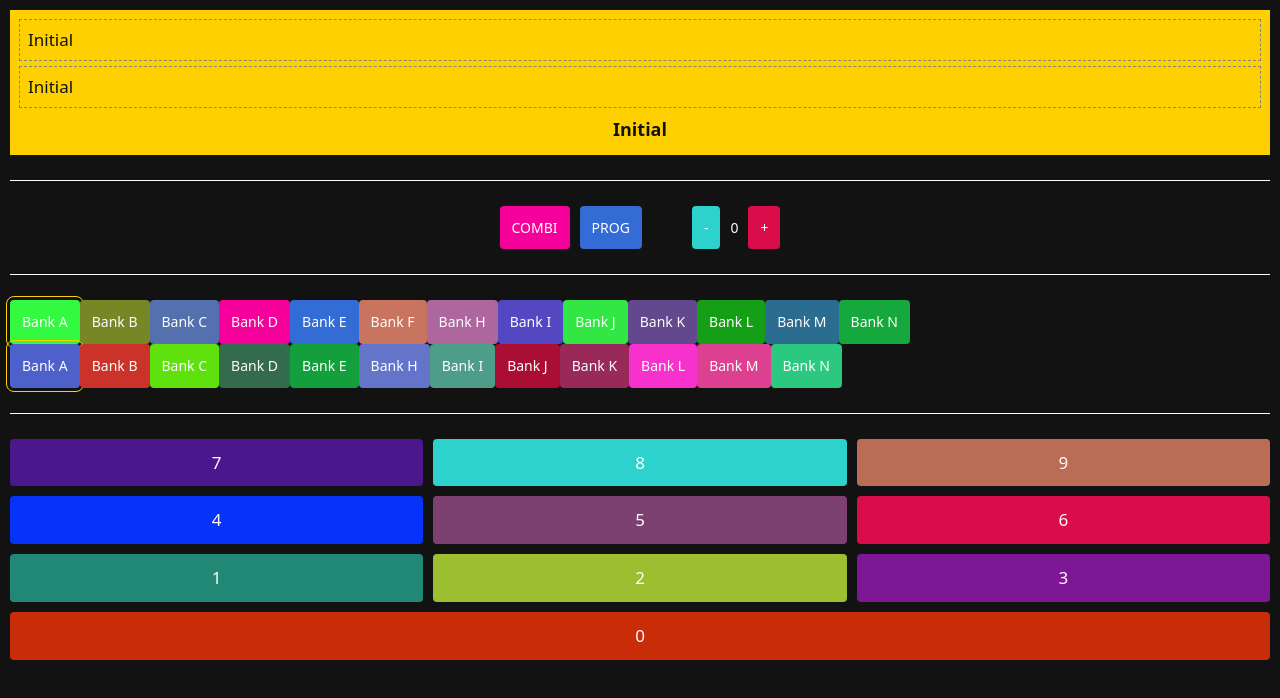
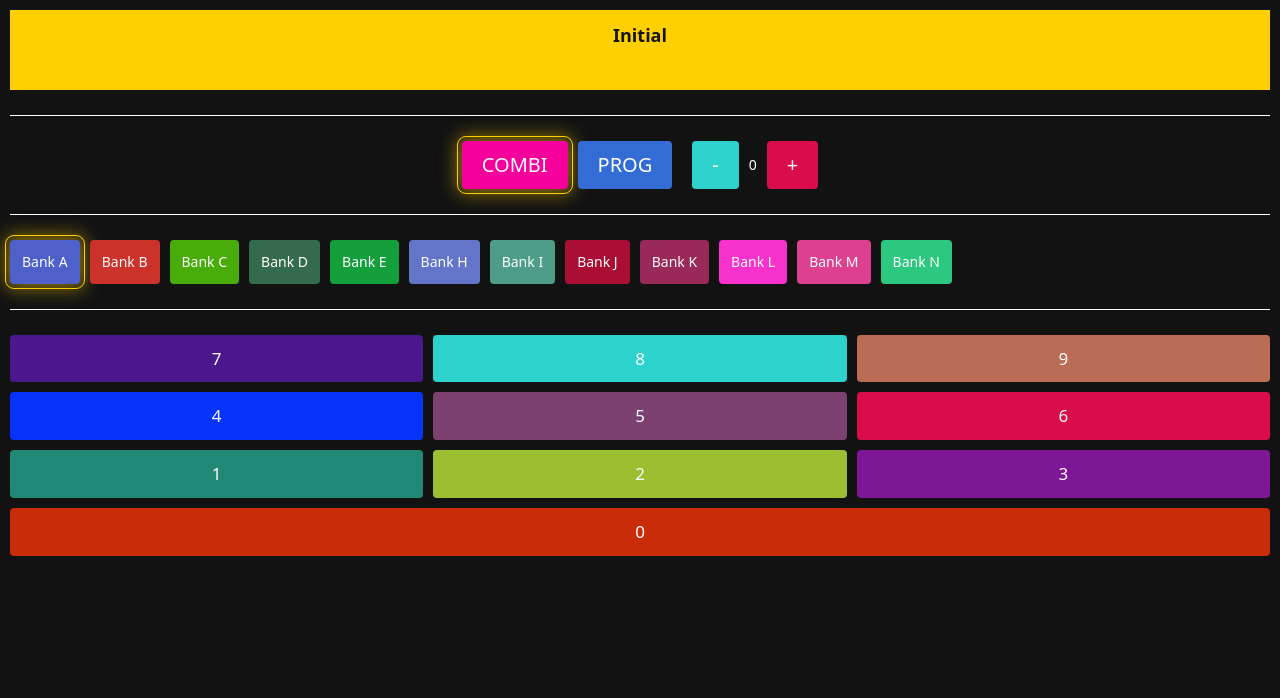
Before and after one commit to K01wfd/TR_EXTREME_MIDI_CONTROLLER, a plain HTML site: page index.html in a window 1280 px wide. Both pictures are taken after a click on the button "COMBI". Drawn offline with Linux system fonts and the light colour scheme.

Commit message:
modes and banks finished locally

```diff
--- a/data/data.js
+++ b/data/data.js
@@ -13,17 +13,17 @@ const TRITON_CHANGE_MESSAGES = {
 };
 
 const TRITON_MODES_TO_NUMBERS = {
-  progModeNumber: 2,
-  combiModeNumber: 0,
-  globalModeNumber: 7,
+  program: 2,
+  combination: 0,
+  global: 7,
 };
 const TRITON_NUMBER_TO_MODES = {
-  0: 'Combination',
-  2: 'Program',
-  7: 'Global',
+  0: 'combination',
+  2: 'program',
+  7: 'global',
 };
 
-const BANKS_MESSAGES = {
+const TRITON_BANKS_MESSAGES = {
   0: {
     A: { msb: 0x3f, lsb: 0x00 },
     B: { msb: 0x3f, lsb: 0x01 },
@@ -38,7 +38,7 @@ const BANKS_MESSAGES = {
     M: { msb: 0x3f, lsb: 0x0d },
     N: { msb: 0x3f, lsb: 0x0e },
   },
-  1: {
+  2: {
     A: { msb: 0x3f, lsb: 0x00 },
     B: { msb: 0x3f, lsb: 0x01 },
     C: { msb: 0x3f, lsb: 0x02 },
@@ -55,7 +55,7 @@ const BANKS_MESSAGES = {
   },
 };
 
-const BANKS_NUMBERS_TO_LABEL = {
+const TRITON_BANKS_NUMBERS_TO_LABEL = {
   0: 'A',
   1: 'B',
   2: 'C',
@@ -70,7 +70,7 @@ const BANKS_NUMBERS_TO_LABEL = {
   13: 'M',
   14: 'N',
 };
-const BANKS_LABELS_TO_NUMBERS = {
+const TRITON_BANKS_LABELS_TO_NUMBERS = {
   A: 0,
   B: 1,
   C: 2,
--- a/index.html
+++ b/index.html
@@ -10,8 +10,6 @@
     <div class="app">
       <div class="screen">
         <div class="outputs">
-          <div id="output-mode">Initial</div>
-          <div id="output-bank">Initial</div>
           <div id="output-patch-name">Initial</div>
         </div>
       </div>
@@ -23,219 +21,83 @@
             id="change-mode-combi"
             data-id="change-mode-btn"
             style="background-color: rgb(245, 0, 155)"
+            value="combination"
+            ,
           >
             COMBI
           </button>
           <button
             id="change-mode-prog"
-            data-id="change-mode-btn "
+            data-id="change-mode-btn"
             style="background-color: rgb(52, 108, 213)"
+            value="program"
           >
             PROG
           </button>
         </div>
         <div class="transpose">
-          <button
-            id="transpose-"
-            data-id="transpose-btn"
-            style="background-color: rgb(45, 210, 205)"
-          >
-            -
-          </button>
+          <button id="transpose-" data-id="transpose-btn" style="background-color: rgb(45, 210, 205)">-</button>
           <div id="transpose-value">0</div>
-          <button
-            id="transpose+"
-            data-id="transpose-btn"
-            style="background-color: rgb(217, 13, 74)"
-          >
-            +
-          </button>
+          <button id="transpose+" data-id="transpose-btn" style="background-color: rgb(217, 13, 74)">+</button>
         </div>
       </div>
       <!--  -->
       <div class="devider"></div>
       <!--  -->
       <div class="banks">
-        <div class="prog-banks">
-          <button
-            data-index="0"
-            data-label="A"
-            data-id="program-bank-btn"
-            class="btn-active"
-            style="background-color: rgb(52, 249, 65)"
-          >
+        <div class="combi-banks">
+          <button data-index="0" data-label="A" data-id="combination-bank-btn" style="background-color: rgb(78, 97, 202)">
             Bank A</button
-          ><button
-            data-index="1"
-            data-label="B"
-            data-id="program-bank-btn"
-            style="background-color: rgb(119, 135, 38)"
-          >
+          ><button data-index="1" data-label="B" data-id="combination-bank-btn" style="background-color: rgb(203, 50, 42)">
             Bank B</button
-          ><button
-            data-index="2"
-            data-label="C"
-            data-id="program-bank-btn"
-            style="background-color: rgb(85, 112, 175)"
-          >
+          ><button data-index="2" data-label="C" data-id="combination-bank-btn" style="background-color: rgb(72, 172, 10)">
             Bank C</button
-          ><button
-            data-index="3"
-            data-label="D"
-            data-id="program-bank-btn"
-            style="background-color: rgb(245, 0, 155)"
-          >
+          ><button data-index="3" data-label="D" data-id="combination-bank-btn" style="background-color: rgb(51, 107, 76)">
             Bank D</button
-          ><button
-            data-index="4"
-            data-label="E"
-            data-id="program-bank-btn"
-            style="background-color: rgb(52, 108, 213)"
-          >
+          ><button data-index="4" data-label="E" data-id="combination-bank-btn" style="background-color: rgb(20, 159, 61)">
             Bank E</button
-          ><button
-            data-index="5"
-            data-label="F"
-            data-id="program-bank-btn"
-            style="background-color: rgb(201, 116, 94)"
-          >
-            Bank F</button
-          ><button
-            data-index="8"
-            data-label="H"
-            data-id="program-bank-btn"
-            style="background-color: rgb(173, 103, 158)"
-          >
+          ><button data-index="8" data-label="H" data-id="combination-bank-btn" style="background-color: rgb(100, 117, 201)">
             Bank H</button
-          ><button
-            data-index="9"
-            data-label="I"
-            data-id="program-bank-btn"
-            style="background-color: rgb(84, 71, 194)"
-          >
+          ><button data-index="9" data-label="I" data-id="combination-bank-btn" style="background-color: rgb(77, 157, 137)">
             Bank I</button
-          ><button
-            data-index="10"
-            data-label="J"
-            data-id="program-bank-btn"
-            style="background-color: rgb(50, 231, 68)"
-          >
+          ><button data-index="10" data-label="J" data-id="combination-bank-btn" style="background-color: rgb(170, 14, 53)">
             Bank J</button
-          ><button
-            data-index="11"
-            data-label="K"
-            data-id="program-bank-btn"
-            style="background-color: rgb(100, 72, 142)"
-          >
+          ><button data-index="11" data-label="K" data-id="combination-bank-btn" style="background-color: rgb(153, 41, 89)">
             Bank K</button
-          ><button
-            data-index="12"
-            data-label="L"
-            data-id="program-bank-btn"
-            style="background-color: rgb(20, 159, 22)"
-          >
+          ><button data-index="12" data-label="L" data-id="combination-bank-btn" style="background-color: rgb(246, 49, 204)">
             Bank L</button
-          ><button
-            data-index="13"
-            data-label="M"
-            data-id="program-bank-btn"
-            style="background-color: rgb(43, 108, 145)"
-          >
+          ><button data-index="13" data-label="M" data-id="combination-bank-btn" style="background-color: rgb(221, 64, 145)">
             Bank M</button
-          ><button
-            data-index="14"
-            data-label="N"
-            data-id="program-bank-btn"
-            style="background-color: rgb(21, 168, 60)"
-          >
+          ><button data-index="14" data-label="N" data-id="combination-bank-btn" style="background-color: rgb(45, 200, 128)">
             Bank N
           </button>
         </div>
-        <div class="combi-banks">
-          <button
-            data-index="0"
-            data-label="A"
-            data-id="combination-bank-btn"
-            class="btn-active"
-            style="background-color: rgb(78, 97, 202)"
-          >
+        <div class="prog-banks" style="display: none">
+          <button data-index="0" data-label="A" data-id="program-bank-btn" style="background-color: rgb(52, 249, 65)">
             Bank A</button
-          ><button
-            data-index="1"
-            data-label="B"
-            data-id="combination-bank-btn"
-            style="background-color: rgb(203, 50, 42)"
-          >
+          ><button data-index="1" data-label="B" data-id="program-bank-btn" style="background-color: rgb(119, 135, 38)">
             Bank B</button
-          ><button
-            data-index="2"
-            data-label="C"
-            data-id="combination-bank-btn"
-            style="background-color: rgb(95, 225, 14)"
-          >
+          ><button data-index="2" data-label="C" data-id="program-bank-btn" style="background-color: rgb(85, 112, 175)">
             Bank C</button
-          ><button
-            data-index="3"
-            data-label="D"
-            data-id="combination-bank-btn"
-            style="background-color: rgb(51, 107, 76)"
-          >
+          ><button data-index="3" data-label="D" data-id="program-bank-btn" style="background-color: rgb(245, 0, 155)">
             Bank D</button
-          ><button
-            data-index="4"
-            data-label="E"
-            data-id="combination-bank-btn"
-            style="background-color: rgb(20, 159, 61)"
-          >
+          ><button data-index="4" data-label="E" data-id="program-bank-btn" style="background-color: rgb(52, 108, 213)">
             Bank E</button
-          ><button
-            data-index="8"
-            data-label="H"
-            data-id="combination-bank-btn"
-            style="background-color: rgb(100, 117, 201)"
-          >
+          ><button data-index="5" data-label="F" data-id="program-bank-btn" style="background-color: rgb(201, 116, 94)">
+            Bank F</button
+          ><button data-index="8" data-label="H" data-id="program-bank-btn" style="background-color: rgb(173, 103, 158)">
             Bank H</button
-          ><button
-            data-index="9"
-            data-label="I"
-            data-id="combination-bank-btn"
-            style="background-color: rgb(77, 157, 137)"
-          >
+          ><button data-index="9" data-label="I" data-id="program-bank-btn" style="background-color: rgb(84, 71, 194)">
             Bank I</button
-          ><button
-            data-index="10"
-            data-label="J"
-            data-id="combination-bank-btn"
-            style="background-color: rgb(170, 14, 53)"
-          >
+          ><button data-index="10" data-label="J" data-id="program-bank-btn" style="background-color: rgb(50, 231, 68)">
             Bank J</button
-          ><button
-            data-index="11"
-            data-label="K"
-            data-id="combination-bank-btn"
-            style="background-color: rgb(153, 41, 89)"
-          >
+          ><button data-index="11" data-label="K" data-id="program-bank-btn" style="background-color: rgb(100, 72, 142)">
             Bank K</button
-          ><button
-            data-index="12"
-            data-label="L"
-            data-id="combination-bank-btn"
-            style="background-color: rgb(246, 49, 204)"
-          >
+          ><button data-index="12" data-label="L" data-id="program-bank-btn" style="background-color: rgb(20, 159, 22)">
             Bank L</button
-          ><button
-            data-index="13"
-            data-label="M"
-            data-id="combination-bank-btn"
-            style="background-color: rgb(221, 64, 145)"
-          >
+          ><button data-index="13" data-label="M" data-id="program-bank-btn" style="background-color: rgb(43, 108, 145)">
             Bank M</button
-          ><button
-            data-index="14"
-            data-label="N"
-            data-id="combination-bank-btn"
-            style="background-color: rgb(45, 200, 128)"
-          >
+          ><button data-index="14" data-label="N" data-id="program-bank-btn" style="background-color: rgb(21, 168, 60)">
             Bank N
           </button>
         </div>
@@ -244,76 +106,22 @@
       <div class="devider"></div>
       <div class="prog-change-container">
         <div class="change-program-row-1" data-id="row-1">
-          <button
-            value="7"
-            data-id="patch-number-btn-pad"
-            style="background-color: rgb(74, 23, 140)"
-          >
-            7</button
-          ><button
-            value="8"
-            data-id="patch-number-btn-pad"
-            style="background-color: rgb(45, 210, 205)"
-          >
-            8</button
-          ><button
-            value="9"
-            data-id="patch-number-btn-pad"
-            style="background-color: rgb(187, 108, 84)"
-          >
-            9
-          </button>
+          <button value="7" data-id="patch-number-btn-pad" style="background-color: rgb(74, 23, 140)">7</button
+          ><button value="8" data-id="patch-number-btn-pad" style="background-color: rgb(45, 210, 205)">8</button
+          ><button value="9" data-id="patch-number-btn-pad" style="background-color: rgb(187, 108, 84)">9</button>
         </div>
         <div class="change-program-row-2" data-id="row-2">
-          <button
-            value="4"
-            data-id="patch-number-btn-pad"
-            style="background-color: rgb(6, 51, 249)"
-          >
-            4</button
-          ><button
-            value="5"
-            data-id="patch-number-btn-pad"
-            style="background-color: rgb(124, 65, 112)"
-          >
-            5</button
-          ><button
-            value="6"
-            data-id="patch-number-btn-pad"
-            style="background-color: rgb(217, 13, 74)"
-          >
-            6
-          </button>
+          <button value="4" data-id="patch-number-btn-pad" style="background-color: rgb(6, 51, 249)">4</button
+          ><button value="5" data-id="patch-number-btn-pad" style="background-color: rgb(124, 65, 112)">5</button
+          ><button value="6" data-id="patch-number-btn-pad" style="background-color: rgb(217, 13, 74)">6</button>
         </div>
         <div class="change-program-row-3" data-id="row-3">
-          <button
-            value="1"
-            data-id="patch-number-btn-pad"
-            style="background-color: rgb(32, 136, 117)"
-          >
-            1</button
-          ><button
-            value="2"
-            data-id="patch-number-btn-pad"
-            style="background-color: rgb(155, 191, 49)"
-          >
-            2</button
-          ><button
-            value="3"
-            data-id="patch-number-btn-pad"
-            style="background-color: rgb(125, 23, 150)"
-          >
-            3
-          </button>
+          <button value="1" data-id="patch-number-btn-pad" style="background-color: rgb(32, 136, 117)">1</button
+          ><button value="2" data-id="patch-number-btn-pad" style="background-color: rgb(155, 191, 49)">2</button
+          ><button value="3" data-id="patch-number-btn-pad" style="background-color: rgb(125, 23, 150)">3</button>
         </div>
         <div class="change-program-row-4" data-id="row-4">
-          <button
-            value="0"
-            data-id="patch-number-btn-pad"
-            style="background-color: rgb(201, 44, 8)"
-          >
-            0
-          </button>
+          <button value="0" data-id="patch-number-btn-pad" style="background-color: rgb(201, 44, 8)">0</button>
         </div>
       </div>
     </div>
--- a/midi.js
+++ b/midi.js
@@ -2,27 +2,10 @@ class tritonMIDI extends EventTarget {
   #access = null;
   #output = null;
   #input = null;
+  execCounter = 0;
   constructor() {
     super();
     this.#initConnection();
-  }
-
-  changeBank(channel, bank) {
-    if (!this.#output) return;
-
-    const currentMode = 0;
-    const map = BANKS[currentMode];
-    if (!map) throw new Error(`Unknown mode: ${currentMode}`);
-
-    const b = map[bank];
-    if (!b) throw new Error(`Unknown bank: ${bank}`);
-
-    // Send CC0 (MSB)
-    this.#output.send([0xb0 | channel, 0x00, b.msb]);
-    // Send CC32 (LSB)
-    this.#output.send([0xb0 | channel, 0x20, b.lsb]);
-
-    this.changePatchNumber(0, 0);
   }
 
   changePatchNumber(channel, progNumber) {
@@ -31,8 +14,9 @@ class tritonMIDI extends EventTarget {
   }
 
   sendMessage(data) {
+    this.execCounter++;
     if (!this.#output) throw new Error('Error sending data, no output');
-    this.#input.send(data);
+    this.#output.send(data);
   }
 
   async #initConnection() {
@@ -51,10 +35,11 @@ class tritonMIDI extends EventTarget {
       });
 
       // Notify when ready
-      this.dispatchEvent(new Event('ready'));
+      this.dispatchEvent(new CustomEvent('ready'));
     } catch (err) {
       console.error('❌ Error accessing MIDI:', err);
     }
+    this.dispatchEvent(new CustomEvent('stateReady'));
   }
 
   #handleMIDIMessage(message) {
--- a/sections/banks.js
+++ b/sections/banks.js
@@ -1,9 +1,37 @@
 const progBanksContainer = document.querySelector('.prog-banks');
 const combiBanksContainer = document.querySelector('.combi-banks');
 
-const progBanksButtons = document.querySelectorAll(
-  '[data-id="program-bank-btn"]'
-);
-const combiBanksButtons = document.querySelectorAll(
-  '[data-id="combination-bank-btn"]'
-);
+const progBanksButtons = document.querySelectorAll('[data-id="program-bank-btn"]');
+const combiBanksButtons = document.querySelectorAll('[data-id="combination-bank-btn"]');
+
+const banksButtons = [...combiBanksButtons, ...progBanksButtons];
+
+banksButtons.forEach((btn) => {
+  if (btn.dataset.label === state.triton.currentBank.label) {
+    btn.classList.add('btn-active');
+  }
+  btn.addEventListener('click', (_) => {
+    const label = btn.dataset.label;
+    const index = +btn.dataset.index;
+
+    sender.triton.changeBank(label);
+    tritonLocalUpdater.updateBankLabel(index);
+
+    banksButtons.forEach((btn) => btn.classList.remove('btn-active'));
+    if (label === state.triton.currentBank.label) {
+      btn.classList.add('btn-active');
+    }
+    trMIDI.dispatchEvent(new CustomEvent('localStateUpdated'));
+  });
+});
+
+// combiBanksButtons.forEach((btn) => {
+//   btn.addEventListener('click', (_) => {
+//     const label = btn.dataset.label;
+//     const index = +btn.dataset.index;
+
+//     sender.triton.changeBank(label);
+//     tritonLocalUpdater.updateBankLabel(index);
+//     trMIDI.dispatchEvent(new CustomEvent('localStateUpdated'));
+//   });
+// });
--- a/sections/modesAndTranspose.js
+++ b/sections/modesAndTranspose.js
@@ -1,7 +1,16 @@
-const changeModeButtons = document.querySelectorAll(
-  '[ldata-id="change-mode-btn"]'
-);
+const changeModeButtons = document.querySelectorAll('[data-id="change-mode-btn"]');
 const transposeButtons = document.querySelectorAll('[data-id="transpose-btn"]');
 const transposeValue = document.getElementById('transpose-value');
 
 let currentTransposeValue = +transposeValue.textContent;
+
+changeModeButtons.forEach((btn) => {
+  if (btn.value === state.triton.modeText) btn.classList.add('btn-active');
+  btn.addEventListener('click', (_) => {
+    tritonLocalUpdater.updateModeNumber(btn.value);
+    changeModeButtons.forEach((btn) => btn.classList.remove('btn-active'));
+    if (state.triton.modeText === btn.value) btn.classList.add('btn-active');
+    sender.triton.changeMode(btn.value);
+    trMIDI.dispatchEvent(new CustomEvent('localStateUpdated'));
+  });
+});
--- a/sender.js
+++ b/sender.js
@@ -1,11 +1,30 @@
 const sender = {
-  sendModeChange: function (modeNumber) {
-    trMIDI.sendMessage(changeModeMessage(modeNumber));
+  triton: {
+    changeMode: function (modeText) {
+      trMIDI.sendMessage(changeModeMessage(modeText));
+    },
+    requestMode: function () {
+      const msg = TRITON_REQUEST_MESSAGES['modeRequest'];
+      trMIDI.sendMessage(msg);
+    },
+    changeBank(bankLabel, channel = 0) {
+      const map = TRITON_BANKS_MESSAGES[state.triton.modeNumber];
+      const b = map[bankLabel];
+
+      // Send CC0 (MSB)
+      trMIDI.sendMessage([0xb0 | channel, 0x00, b.msb]);
+      // Send CC32 (LSB)
+      trMIDI.sendMessage([0xb0 | channel, 0x20, b.lsb]);
+
+      trMIDI.sendMessage([0xc0 | channel, 0]);
+    },
   },
 };
 
-function changeModeMessage(modeNumber) {
-  const [insertIndex, msg] = TRITON_CHANGE_MESSAGES['modeChange'];
-  msg[insertIndex] = modeNumber;
+const [insertIndex, msg] = TRITON_CHANGE_MESSAGES.modeChange();
+
+function changeModeMessage(modeText) {
+  const modeValue = TRITON_MODES_TO_NUMBERS[modeText];
+  msg[insertIndex] = modeValue;
   return msg;
 }
--- a/state.js
+++ b/state.js
@@ -0,0 +1,46 @@
+const state = {
+  triton: {
+    modeText: 'combination',
+    modeNumber: 0,
+    currentBank: { number: 0, label: 'A' },
+  },
+};
+
+const tritonLocalUpdater = {
+  updateModeText: (modeNumber) => {
+    const { triton } = state;
+    triton.modeText = TRITON_NUMBER_TO_MODES[modeNumber];
+    triton.modeNumber = TRITON_MODES_TO_NUMBERS[triton.modeText];
+  },
+  updateModeNumber: (modeText) => {
+    const { triton } = state;
+    triton.modeNumber = TRITON_MODES_TO_NUMBERS[modeText];
+    triton.modeText = TRITON_NUMBER_TO_MODES[triton.modeNumber];
+  },
+  updateBankLabel: (bankNumber) => {
+    const { triton } = state;
+    triton.currentBank.label = TRITON_BANKS_NUMBERS_TO_LABEL[bankNumber];
+    triton.currentBank.number = TRITON_BANKS_LABELS_TO_NUMBERS[triton.currentBank.label];
+  },
+  updateBankNumber: (bankLabel) => {
+    const { triton } = state;
+    triton.currentBank.number = TRITON_BANKS_LABELS_TO_NUMBERS[bankLabel];
+    triton.currentBank.label = TRITON_BANKS_NUMBERS_TO_LABEL[triton.currentBank.number];
+  },
+};
+
+const tritonRemoteUpdater = {
+  onModeChanged: (data) => {
+    const modeNumber = data[5];
+    tritonLocalUpdater.updateModeText(modeNumber);
+  },
+  onModeReqReplay: (data) => {
+    const modeNumber = data[5];
+    tritonLocalUpdater.updateModeText(modeNumber);
+  },
+  onBankChanged: (data) => {
+    if (data[0] === 176 && data[1] === 32) {
+      tritonLocalUpdater.updateBankLabel(data[2]);
+    }
+  },
+};
--- a/styles.css
+++ b/styles.css
@@ -10,8 +10,8 @@ html {
 }
 
 body {
-  font-family: system-ui, -apple-system, BlinkMacSystemFont, 'Segoe UI', Roboto,
-    Oxygen, Ubuntu, Cantarell, 'Open Sans', 'Helvetica Neue', sans-serif;
+  font-family: system-ui, -apple-system, BlinkMacSystemFont, 'Segoe UI', Roboto, Oxygen, Ubuntu, Cantarell, 'Open Sans',
+    'Helvetica Neue', sans-serif;
   font-size: 1.4rem;
   line-height: 1.4;
   color: #fdfdfd;
@@ -34,7 +34,7 @@ button:active {
   padding: 1rem;
 }
 .screen {
-  min-height: 15dvh;
+  min-height: 10dvh;
   background-color: rgb(255, 208, 0);
   padding: 1rem;
 }
@@ -58,12 +58,14 @@ button:active {
 }
 .actions {
   display: flex;
-  gap: 5rem;
+  gap: 2rem;
   align-items: center;
   outline-offset: 0.8rem;
   justify-content: center;
   button {
     width: 100%;
+    font-size: 2rem;
+    padding: 1rem 2rem;
   }
 }
 .change-mode {
@@ -78,15 +80,16 @@ button:active {
 }
 .btn-active {
   outline: 1px solid rgb(255, 208, 0);
-  outline-offset: 0.3rem;
+  outline-offset: 0.4rem;
+  box-shadow: 0 0 1.8rem 0.5rem rgba(255, 208, 0, 0.5);
 }
-.change-banks {
+.prog-banks,
+.combi-banks {
   display: flex;
   flex-wrap: wrap;
-  gap: 1.2rem;
-  justify-content: center;
+  gap: 1rem;
   button {
-    font-size: 1.1rem;
+    font-size: 1.4rem;
   }
 }
 .prog-change-container {
```
Also changed, not shown: index.js (+39 -5 lines), receiver.js (+31 -47 lines), utils/helpers.js (+12 -9 lines).
